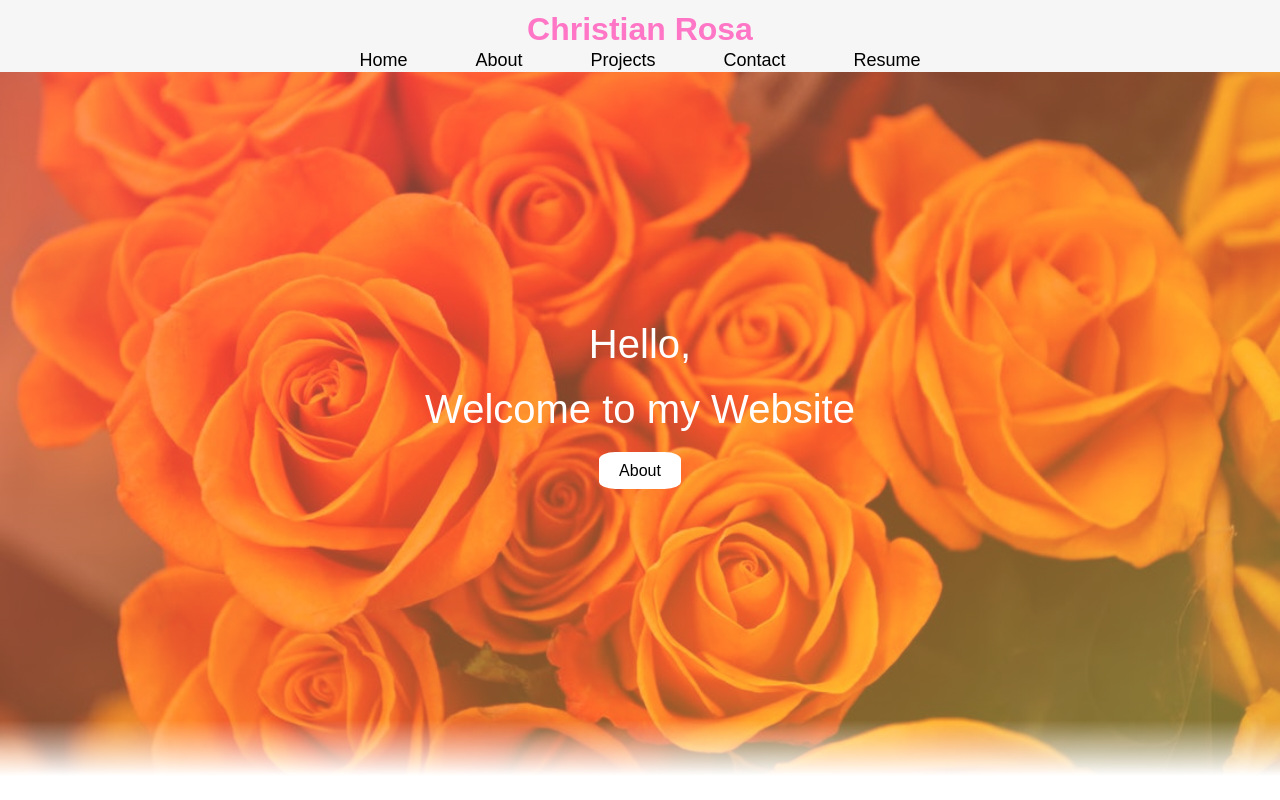
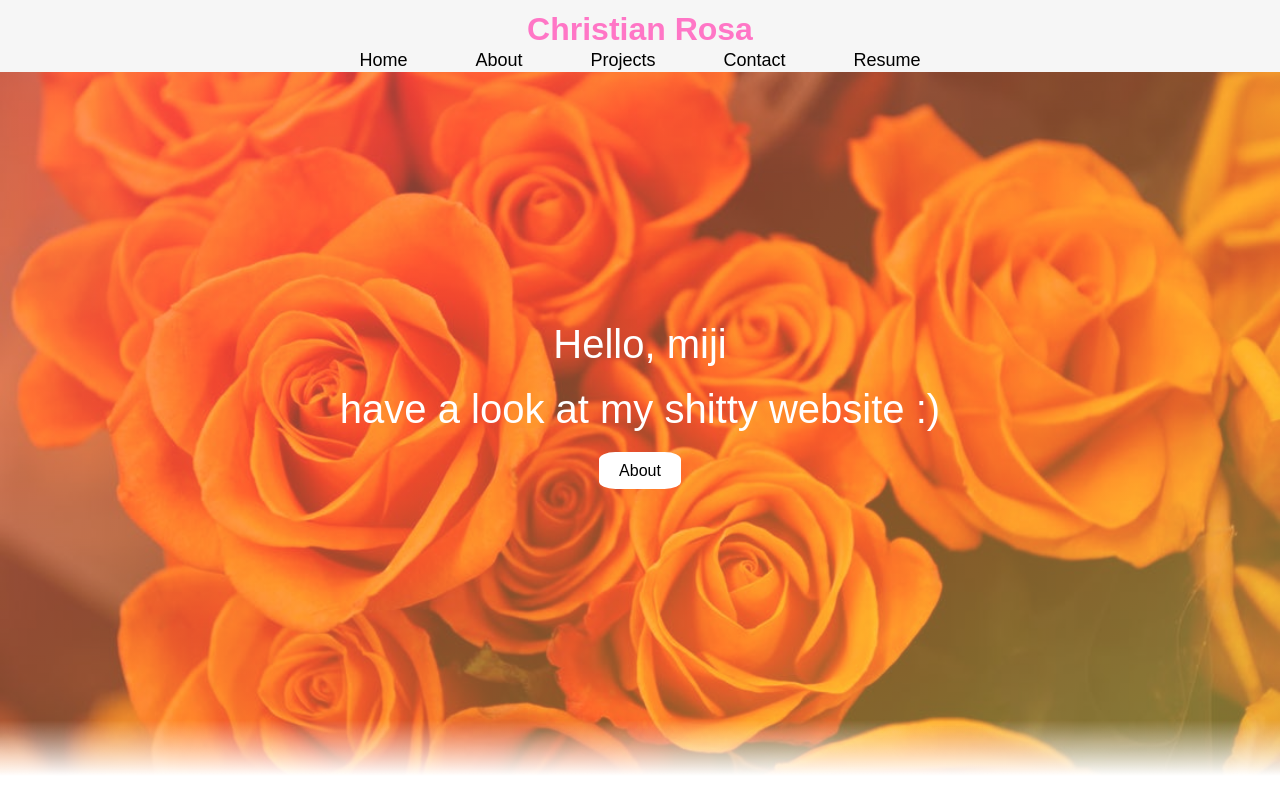
Before and after one commit to ChristianRosa518/pWebsite, a plain HTML site: page index.html in a window 1280 px wide. Shown: the top 800 px of the page. Drawn offline with nearby package versions, Linux system fonts and the light colour scheme; a web font is replaced by a local one.

Commit message:
commit 20

```diff
--- a/Css/Home.css
+++ b/Css/Home.css
@@ -144,7 +144,7 @@
 
 .profilePicture {
   height: 70%;
-  width: 40%;
+  width: 30%;
   object-fit: cover;
   z-index: 10;
   border-radius: 5%;
--- a/index.html
+++ b/index.html
@@ -29,8 +29,8 @@
   <body>
     <section class="home" id="home">
       <div class="homeOverlay"></div>
-      <div class="intro1"><p>Hello,</p></div>
-      <div class="intro2"><p>Welcome to my Website</p></div>
+      <div class="intro1"><p>Hello, miji </p></div>
+      <div class="intro2"><p>have a look at my shitty website :)</p></div>
       <div class="intro3"><a href="#about">About</a></div>
     </section>
     <div class="spacer firstBlur"></div>
```
